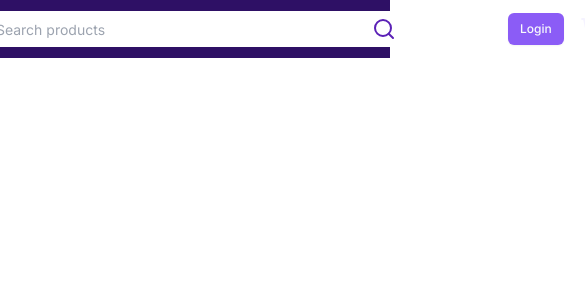
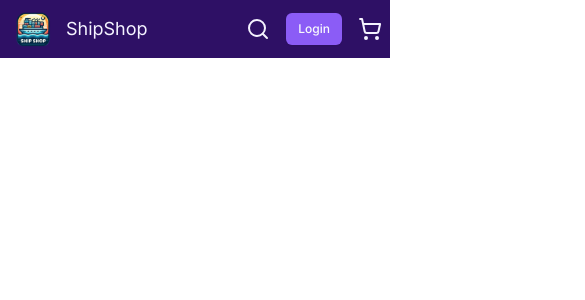
Before and after one commit to nirzon47/next-ecommerce, a Next.js app: page / in a window 390 px wide. Shown: the top 300 px of the page, 585 px wide, since content can reach past the window. Built offline with nearby package versions, Linux system fonts and the light colour scheme.

Commit message:
feat: added responsiveness

```diff
--- a/src/components/ui/Header/Header.tsx
+++ b/src/components/ui/Header/Header.tsx
@@ -1,6 +1,6 @@
 'use client'
 
-import { ShoppingCartIcon } from 'lucide-react'
+import { ShoppingCartIcon, Search } from 'lucide-react'
 import { Button } from '../button'
 import { useRouter } from 'next/navigation'
 import { useEffect, useState } from 'react'
@@ -8,6 +8,7 @@ import { jwtDecode } from 'jwt-decode'
 import Logo from './Logo'
 import SearchBar from './SearchBar'
 import UserButton from './UserButton'
+import SearchBarMobile from './SearchBarMobile'
 
 // Interface for decoded token
 interface DecodedToken {
@@ -20,6 +21,7 @@ interface DecodedToken {
 
 const Header = () => {
 	const [token, setToken] = useState<string>('')
+	const [showSearchBar, setShowSearchBar] = useState<boolean>(false)
 	const router = useRouter()
 
 	useEffect(() => {
@@ -58,10 +60,15 @@ const Header = () => {
 	}
 
 	return (
-		<header className='sticky top-0 z-50 flex items-center justify-center gap-24 py-1 bg-violet-950'>
+		<header className='sticky top-0 z-50 grid gap-2 py-1 bg-violet-950'>
+			<div className='flex items-center justify-between px-2 md:justify-center md:gap-24'>
 				<Logo />
 				<SearchBar />
-			<div className='flex items-center gap-4'>
+				<div className='flex items-center gap-4 md:gap-4'>
+					<Search
+						className='duration-200 cursor-pointer md:hidden text-violet-50 hover:text-violet-300'
+						onClick={() => setShowSearchBar(!showSearchBar)}
+					/>
 					{token ? (
 						<UserButton token={token} />
 					) : (
@@ -75,6 +82,8 @@ const Header = () => {
 					)}
 					<ShoppingCartIcon className='duration-200 cursor-pointer text-violet-50 hover:text-violet-300' />
 				</div>
+			</div>
+			<SearchBarMobile showSearchBar={showSearchBar} />
 		</header>
 	)
 }
--- a/src/components/ui/Header/Logo.tsx
+++ b/src/components/ui/Header/Logo.tsx
@@ -4,7 +4,7 @@ const Logo = () => {
 	return (
 		<div
 			className='flex items-center gap-2 duration-100 cursor-pointer hover:scale-105'
-			onClick={() => window.location.reload()}
+			onClick={() => (window.location.href = '/')}
 		>
 			<Image src='/logo.png' alt='logo' width={50} height={50} />
 			<h2 className='text-lg text-violet-50'>ShipShop</h2>
--- a/src/components/ui/Header/SearchBar.tsx
+++ b/src/components/ui/Header/SearchBar.tsx
@@ -3,7 +3,7 @@ import { Search } from 'lucide-react'
 const SearchBar = () => {
 	return (
 		<form
-			className='flex items-center px-4 bg-white rounded-full'
+			className='items-center hidden px-4 bg-white rounded-full md:flex'
 			onSubmit={(e) => {
 				e.preventDefault()
 				console.log('hi')
@@ -11,7 +11,7 @@ const SearchBar = () => {
 		>
 			<input
 				type='text'
-				className='w-96 py-1.5 pl-2 outline-none placeholder:text-sm'
+				className='md:w-64 lg:w-96 py-1.5 pl-2 outline-none placeholder:text-sm'
 				placeholder='Search products'
 			/>
 			<button type='submit'>
--- /dev/null
+++ b/src/components/ui/Header/SearchBarMobile.tsx
@@ -0,0 +1,28 @@
+import clsx from 'clsx'
+
+const SearchBarMobile = ({ showSearchBar }: { showSearchBar: boolean }) => {
+	return (
+		<div
+			className={clsx(
+				showSearchBar ? 'flex' : 'hidden',
+				'pb-4 items-center justify-center'
+			)}
+		>
+			<form
+				className='w-full mx-4'
+				onSubmit={(e) => {
+					e.preventDefault()
+					console.log('hi')
+				}}
+			>
+				<input
+					type='text'
+					className='w-full px-4 py-1 text-sm rounded-full outline-none '
+					placeholder='Search products'
+				/>
+			</form>
+		</div>
+	)
+}
+
+export default SearchBarMobile
```
Lines whose indentation alone changed are shown as unchanged.
